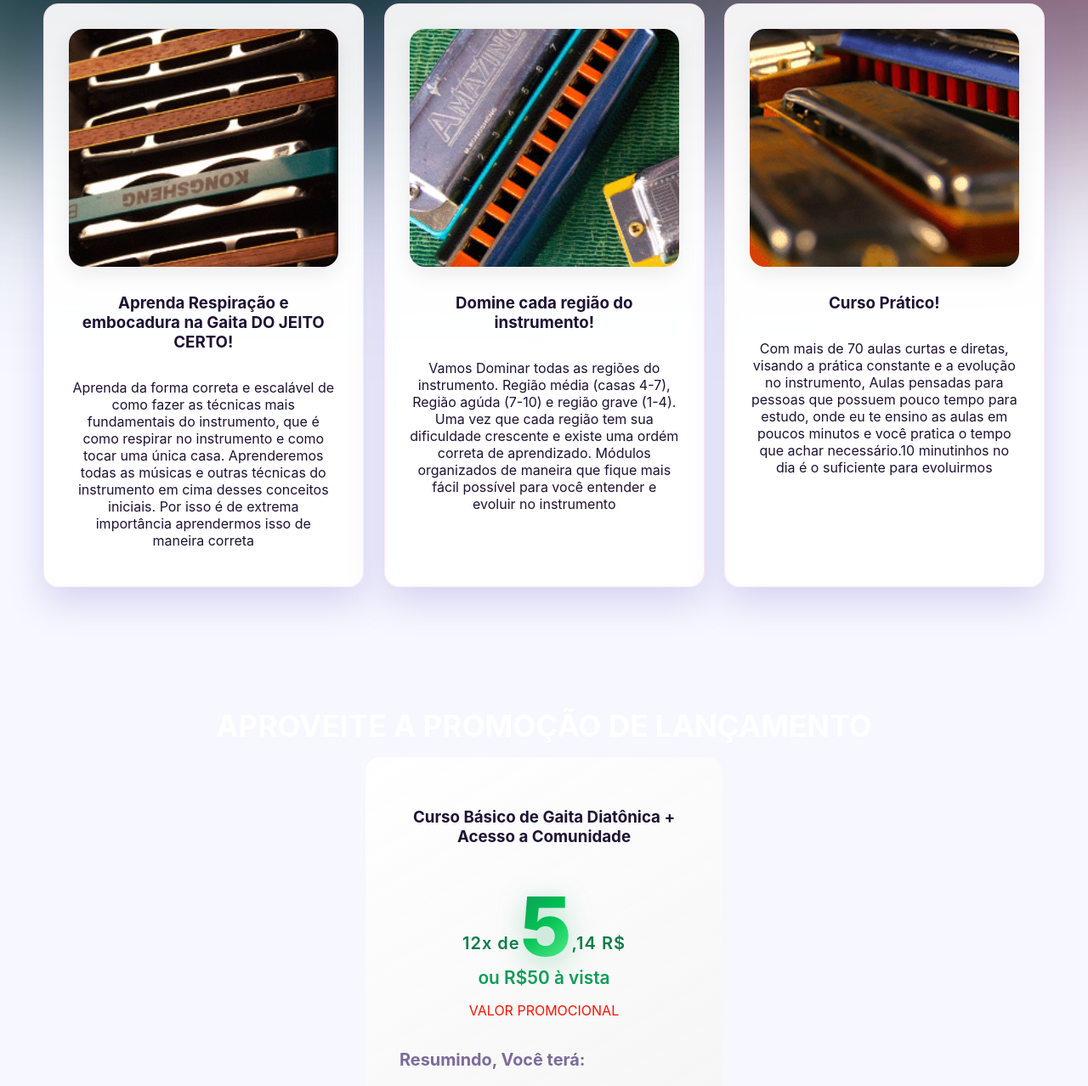
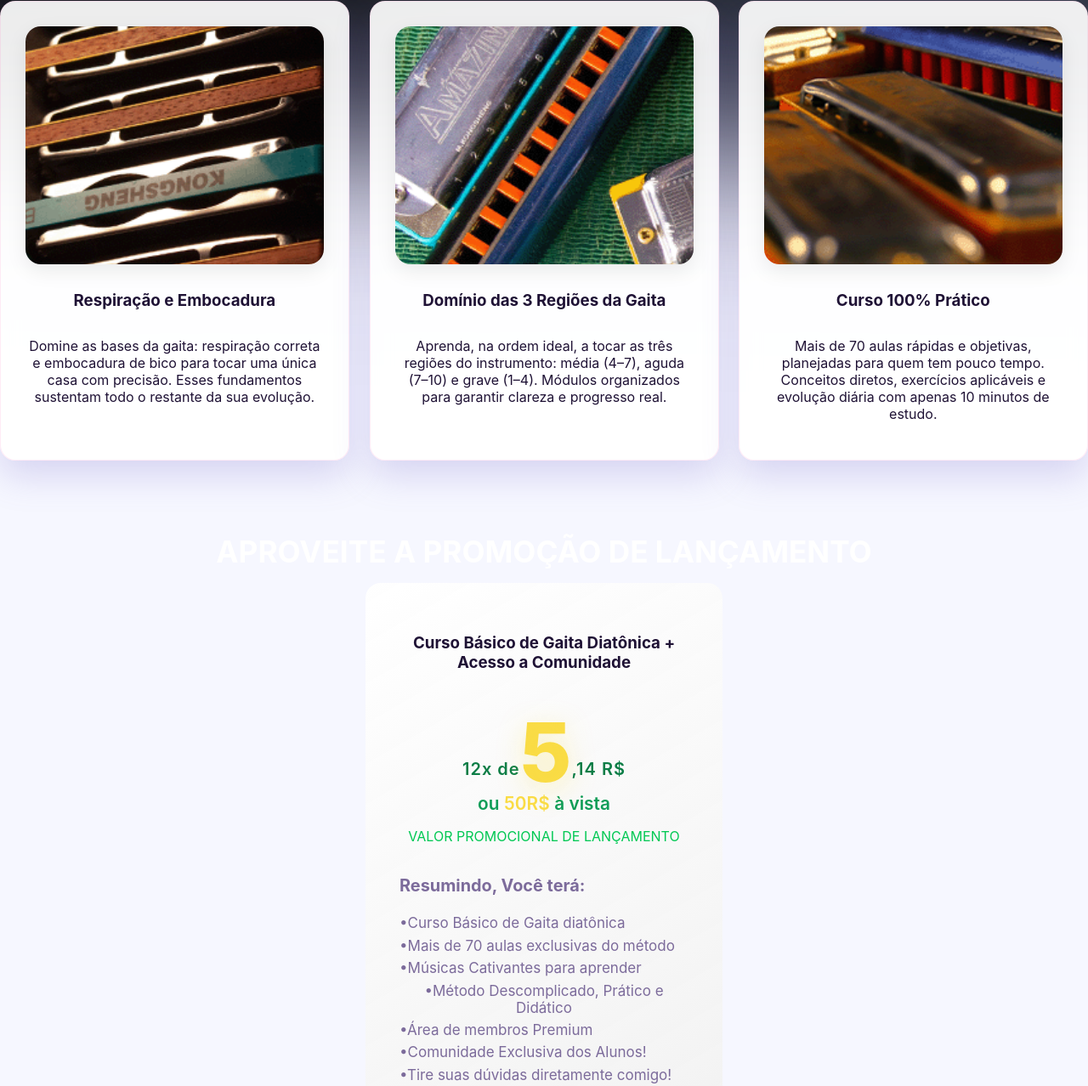
Before and after one commit to GuidaGaita/landing-page-vendas, a plain HTML site: page index.html in a window 1280 px wide. Shown: the part 868-2146 px from the top of the page at 85% size. Drawn offline with Linux system fonts and the light colour scheme.

Commit message:
color update

```diff
--- a/index.html
+++ b/index.html
@@ -34,31 +34,42 @@
 	</header>
 
 	<section class="features">
-		<h1><span class="highlightyellow">TOQUE GAITA</span>  como voce <br> sempre <span class="highlightyellow">SONHOU!</span> <br></h1>
-		<h2>Tocar Gaita é <span class="highlightgreen">FÁCIL!</span> <br>Aprender sozinho que é <span class="highlightred">DIFÍCIL.</span></h2>
-		<h3> E é por isso que eu estou aqui! Não importa a sua idade, só precisa de 10 minutos por dia - O resto deixa comigo! 	<br>Aqui você terá todo o material e apoio necessário para aprender da maneira mais FÁCIL possível como tocar esse instrumento!</h3>
+	<h1><span class="highlightyellow">TOQUE GAITA</span> como você <br> sempre <span class="highlightyellow">SONHOU!</span></h1>
+
+	<h2>Tocar Gaita é <span class="highlightyellow">FÁCIL.</span><br>Aprender sozinho é que é <span class="highlightred">DIFÍCIL.</span></h2>
+
+	<h3>
+		É por isso que estou aqui. Não importa a sua idade — com apenas 10 minutos por dia você evolui, e eu cuido do resto.
+		<br>Material completo, suporte direto e um método criado para aprender de forma simples, rápida e segura.
+	</h3>
+</section>
+
 <a class="cta" href="https://payfast.greenn.com.br/143922/offer/4ZniyQ" target="_blank" rel="noopener">Eu quero tocar Gaita!</a>
 
-		<h2 data-animate>O que você recebe:</h2>
+<h2 data-animate>O que você vai encontrar no curso:</h2>
+
 <div class="feature-grid">
+
 	<article class="card" data-animate>
 		<img src="assets/Thumb curso3.png" alt="Conjunto de Gaitas" class="card-image">
-				<h3>Aprenda Respiração e embocadura na Gaita DO JEITO CERTO!</h3>
-				<p>Aprenda da forma correta e escalável de como fazer as técnicas mais fundamentais do instrumento, que é como respirar no instrumento e como tocar uma única casa. Aprenderemos todas as músicas e outras técnicas do instrumento em cima desses conceitos iniciais. Por isso é de extrema importância aprendermos isso de maneira correta</p>
+		<h3>Respiração e Embocadura</h3>
+		<p>Domine as bases da gaita: respiração correta e embocadura de bico para tocar uma única casa com precisão. Esses fundamentos sustentam todo o restante da sua evolução.</p>
 	</article>
+
 	<article class="card" data-animate>
 		<img src="assets/Thumb curso4.png" alt="Gaita em destaque" class="card-image">
-				<h3>Domine cada região do instrumento!</h3>
-				<p>Vamos Dominar todas as regiões do instrumento. Região média (casas 4-7), Região agúda (7-10) e região grave (1-4).
-					Uma vez que cada região tem sua dificuldade crescente e existe uma ordém correta de aprendizado.
-					Módulos organizados de maneira que fique mais fácil possível para você entender e evoluir no instrumento</p>
+		<h3>Domínio das 3 Regiões da Gaita</h3>
+		<p>Aprenda, na ordem ideal, a tocar as três regiões do instrumento: média (4–7), aguda (7–10) e grave (1–4). Módulos organizados para garantir clareza e progresso real.</p>
 	</article>
+
 	<article class="card" data-animate>
 		<img src="assets/Thumb curso2.png" alt="Várias Gaitas alinhadas" class="card-image">
-				<h3>Curso Prático!</h3>
-				<p>Com mais de 70 aulas curtas e diretas, visando a prática constante e a evolução no instrumento, Aulas pensadas para pessoas que possuem pouco tempo para estudo, onde eu te ensino as aulas em poucos minutos e você pratica o tempo que achar necessário.10 minutinhos no dia é o suficiente para evoluirmos</p>
+		<h3>Curso 100% Prático</h3>
+		<p>Mais de 70 aulas rápidas e objetivas, planejadas para quem tem pouco tempo. Conceitos diretos, exercícios aplicáveis e evolução diária com apenas 10 minutos de estudo.</p>
 	</article>
+
 </div>
+
 	</section>
 	<!--
 	<section class="testimonials">
@@ -84,8 +95,8 @@
 					<span class="price-number">5</span>
 					<span class="price-suffix">,14 R$</span>
 				</div>
-				<p class="price-alt">ou R$50  à vista</p>
-				<p class="highlightred">VALOR PROMOCIONAL</p>
+				<p class="price-alt">ou <span class="highlightyellow">50R$</span>à vista</p>
+				<p class="highlightgreen">VALOR PROMOCIONAL DE LANÇAMENTO</p>
 
 				<ul>
 				<h3>Resumindo, Você terá:</h3>
--- a/styles.css
+++ b/styles.css
@@ -11,10 +11,8 @@
 	--innov-violet: #ffdf2d;
 	--innov-pink: #ffe6af;
 	--ease-out: cubic-bezier(.2,.8,.2,1);
-	--gradient: radial-gradient(42% 46% at 12% 18%, rgb(1, 37, 12), transparent 100%),
-	            radial-gradient(48% 52% at 28% 82%, rgb(2, 34, 40), transparent 100%),
-	            radial-gradient(50% 55% at 88% 28%, rgb(30, 38, 55), transparent 100%),
-	            radial-gradient(60% 62% at 78% 72%, rgba(55, 9, 35, 0.55), transparent 100%);
+	--gradient: radial-gradient(55% 65% at 20% 20%, rgba(35, 36, 39, 0.7), transparent 70%),
+	            radial-gradient(65% 75% at 80% 75%, rgba(41, 46, 60, 0.85), #0f1014);
 	--maxw: 1200px;
 }
 *,
@@ -271,10 +269,10 @@ div > .card:hover {
 	font-size: clamp(4.5rem, 11vw, 6rem);
 	font-weight: 800;
 	line-height: .85;
-	background: linear-gradient(140deg, #0f9d58, #00c853 45%, #66ff99);
+	background: linear-gradient(140deg, #fadc45, #fadc45 45%, #fadc45);
 	-webkit-background-clip: text;
 	color: transparent;
-	text-shadow: 0 8px 32px rgba(15, 157, 88, 0.35);
+	text-shadow: 0 8px 32px rgba(250, 220, 69, 0.35);
 }
 .price-prefix,
 .price-suffix {
@@ -291,8 +289,10 @@ div > .card:hover {
 }
 .price-alt {
 	display: flex;
-	align-items: center;
-	flex-direction: column;
+	align-items: flex-start;
+	flex-direction: row;
+	justify-content: center;
+	gap: 0.35rem;
 	margin: 0 0 1rem;
 	font-size: 1.3rem;
 	font-weight: 600;
@@ -620,13 +620,11 @@ article {
 	}
 }
 
-.highlightyellow {
+.highlightyellow,
+ .highlightred{
 	color: #fadc45;
 }
 
 .highlightgreen {
-	color: #5eff63;
+	color: #00c853;
 }
-.highlightred {
-	color: #ff1201;
-}
```
Lines whose indentation alone changed are shown as unchanged.
